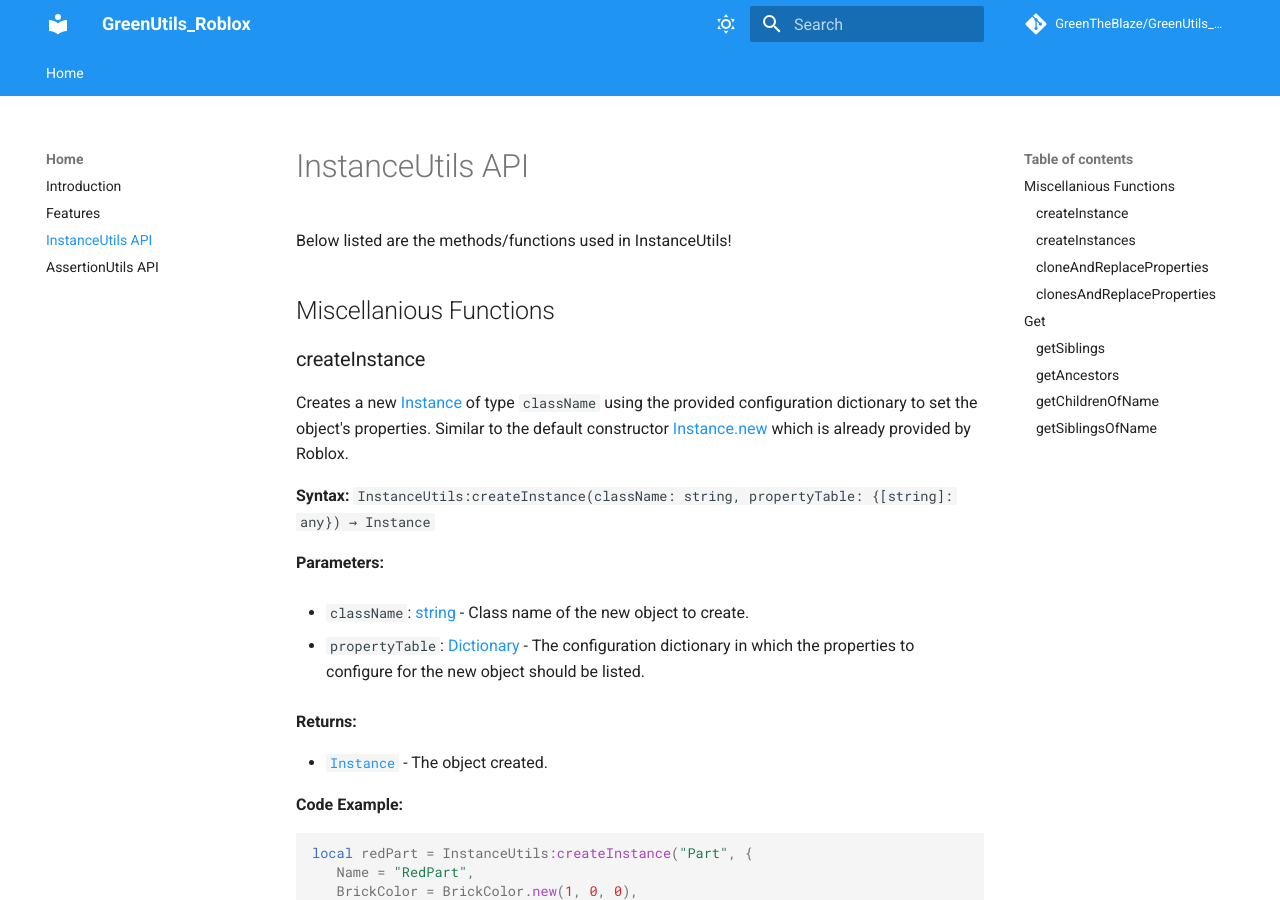
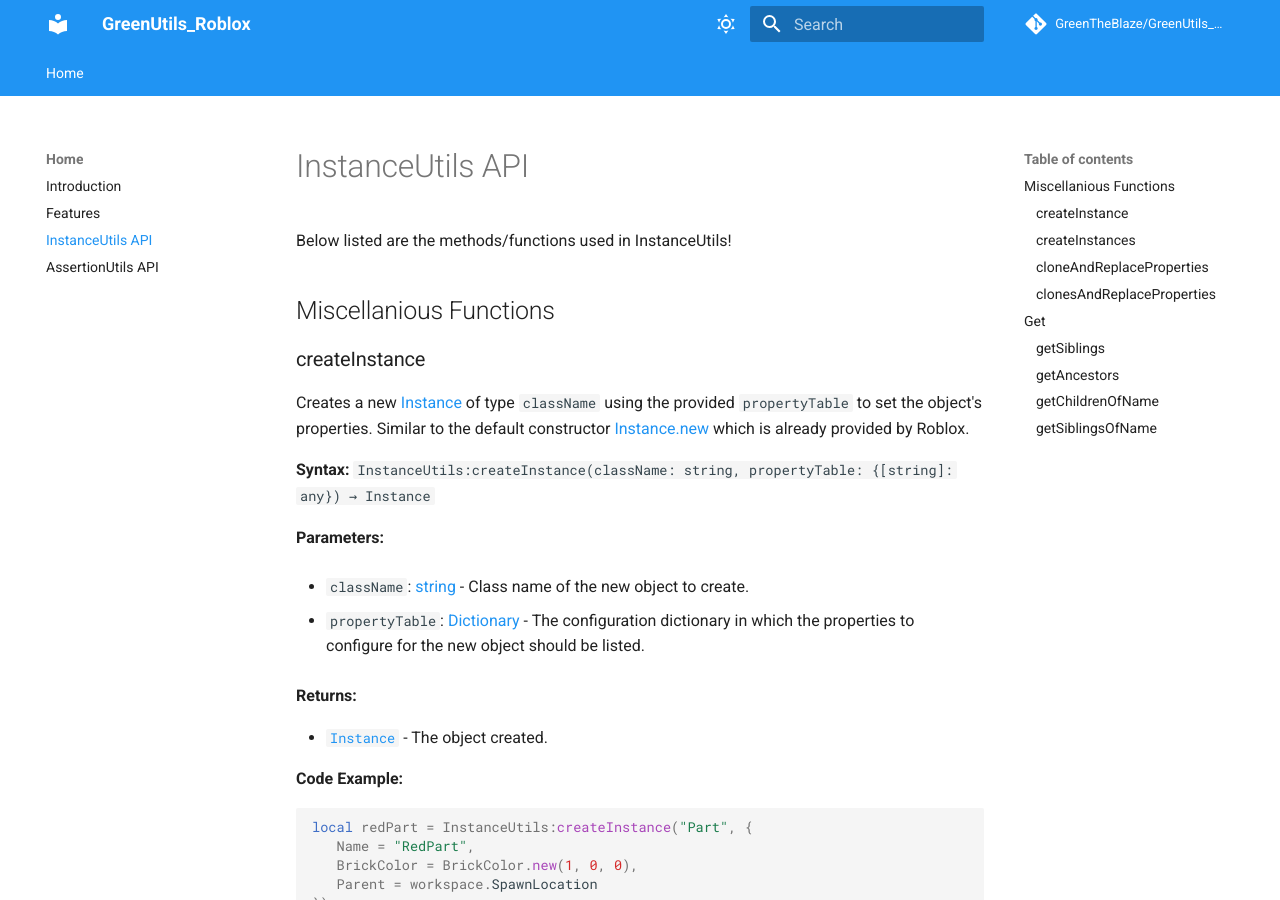
Before and after one commit to GreenTheBlaze/GreenUtils_Roblox, an MkDocs documentation site: the page built from docs/instanceutils-api.md, in a window 1280 px wide and 900 px high. Built offline with MkDocs 1.6.1 and Material for MkDocs 9.7.7, drawn with Linux system fonts in a browser that asks for light colours; comment, search, counter and statistics services are not loaded.

Commit message:
Update instanceutils-api.md

```diff
--- a/docs/instanceutils-api.md
+++ b/docs/instanceutils-api.md
@@ -3,7 +3,7 @@ Below listed are the methods/functions used in InstanceUtils!
 ## Miscellanious Functions
 
 ### createInstance
-Creates a new [Instance](https://create.roblox.com/docs/reference/engine/classes/Instance) of type `className` using the provided configuration dictionary to set the object's properties. Similar to the default constructor [Instance.new](https://create.roblox.com/docs/reference/engine/datatypes/Instance#new) which is already provided by Roblox.
+Creates a new [Instance](https://create.roblox.com/docs/reference/engine/classes/Instance) of type `className` using the provided `propertyTable` to set the object's properties. Similar to the default constructor [Instance.new](https://create.roblox.com/docs/reference/engine/datatypes/Instance#new) which is already provided by Roblox.
 
 **Syntax:** `InstanceUtils:createInstance(className: string, propertyTable: {[string]: any}) → Instance`
 
```
